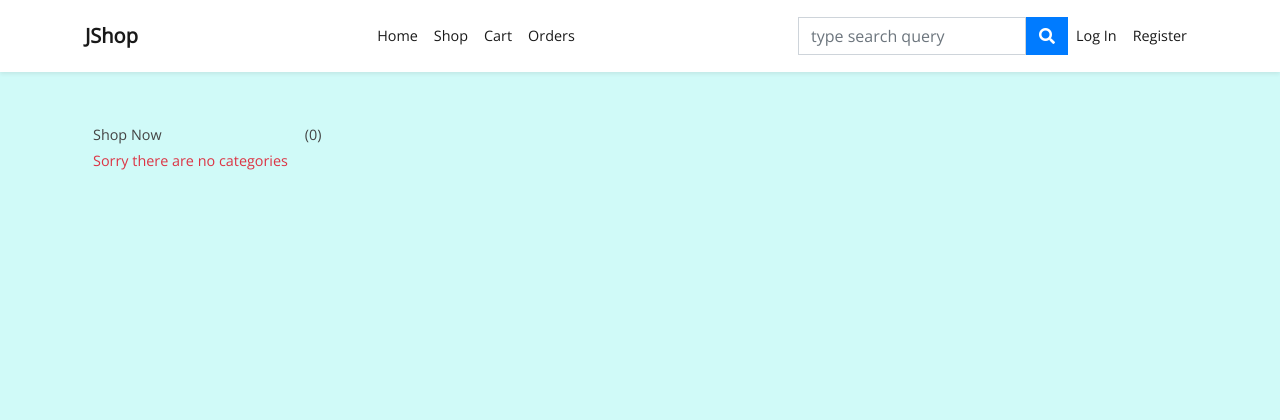
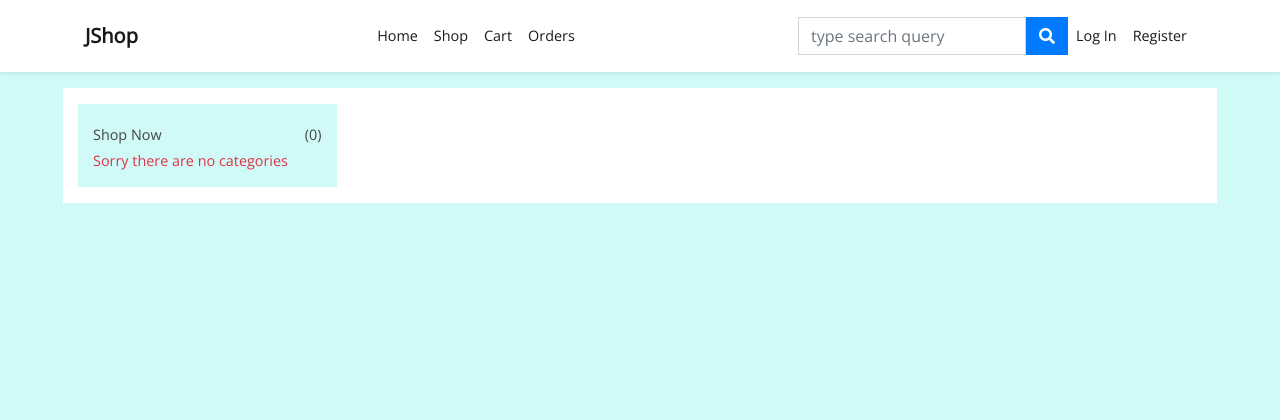
Before and after one commit to Adomah-Abubakar/joetib-shop, a Django app: page / in a window 1280 px wide. Shown: the top 420 px of the page. Run offline with Django 3.2, Linux system fonts and the light colour scheme; data that the repository does not hold is empty; some libraries are stand-ins or nearby versions.

Commit message:
Whoaa lets see

```diff
--- a/apps/shop/templates/shop/homepage.html
+++ b/apps/shop/templates/shop/homepage.html
@@ -4,7 +4,7 @@
 {% block content %}
 <div class="container py-md-3 p-2 ">
 
-    <div class="row bg-">
+    <div class="row bg-white bg-xs-none">
         <div class="col-lg-4 col-xl-3 py-3 d-none d-lg-block">
             <div class="shadow- bg-main h-100 py-3">
 
--- a/static/css/base.css
+++ b/static/css/base.css
@@ -341,6 +341,10 @@ body *::-webkit-scrollbar-thumb {
 }
 
 @media screen and (max-width: 567px) {
+  .bg-xs-none{
+    background: none;
+    background-color: none;
+  }
   .banner-slide-300 img {
     height: 150px;
   }
```
